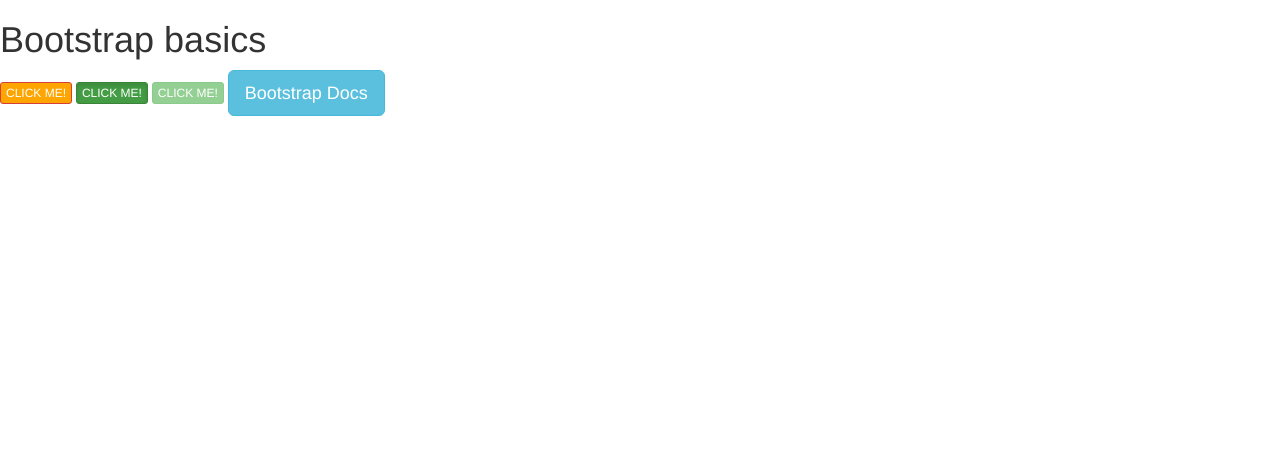
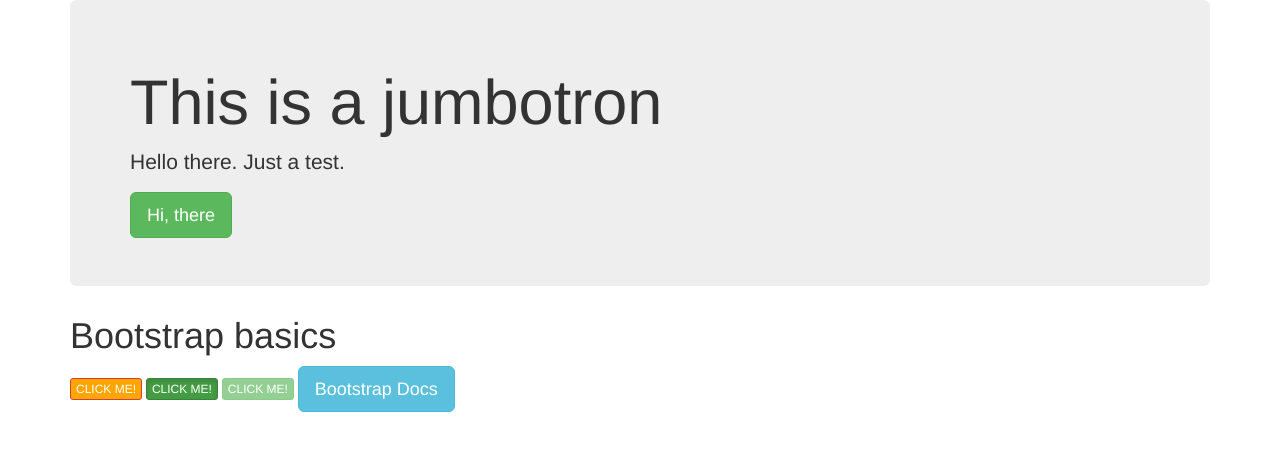
Before and after one commit to Maddie02/Web-Development, a plain HTML site: page 05.Bootstrap/basics.html in a window 1280 px wide. Drawn offline with Linux system fonts and the light colour scheme.

Commit message:
Add jumbotron and buttons

```diff
--- a/05.Bootstrap/basics.html
+++ b/05.Bootstrap/basics.html
@@ -10,10 +10,18 @@
 	</style>
 </head>
 <body>
-	<h1>Bootstrap basics</h1>
-	<button class="btn btn-danger btn-xs">CLICK  ME!</button>
-	<button class="btn btn-success btn-xs active">CLICK  ME!</button>
-	<button class="btn btn-success btn-xs disabled">CLICK  ME!</button>
-	<a href="http://www.getbootstrap.com" class="btn btn-info btn-lg">Bootstrap Docs</a>
+
+	<div class="container">
+		<div class="jumbotron">
+			<h1>This is a jumbotron</h1>
+			<p>Hello there. Just a test.</p>
+			<button class="btn btn-success btn-lg">Hi, there</button>
+		</div>
+		<h1>Bootstrap basics</h1>
+		<button class="btn btn-danger btn-xs">CLICK  ME!</button>
+		<button class="btn btn-success btn-xs active">CLICK  ME!</button>
+		<button class="btn btn-success btn-xs disabled">CLICK  ME!</button>
+		<a href="http://www.getbootstrap.com" class="btn btn-info btn-lg">Bootstrap Docs</a>
+	</div>
 </body>
 </html>
```
